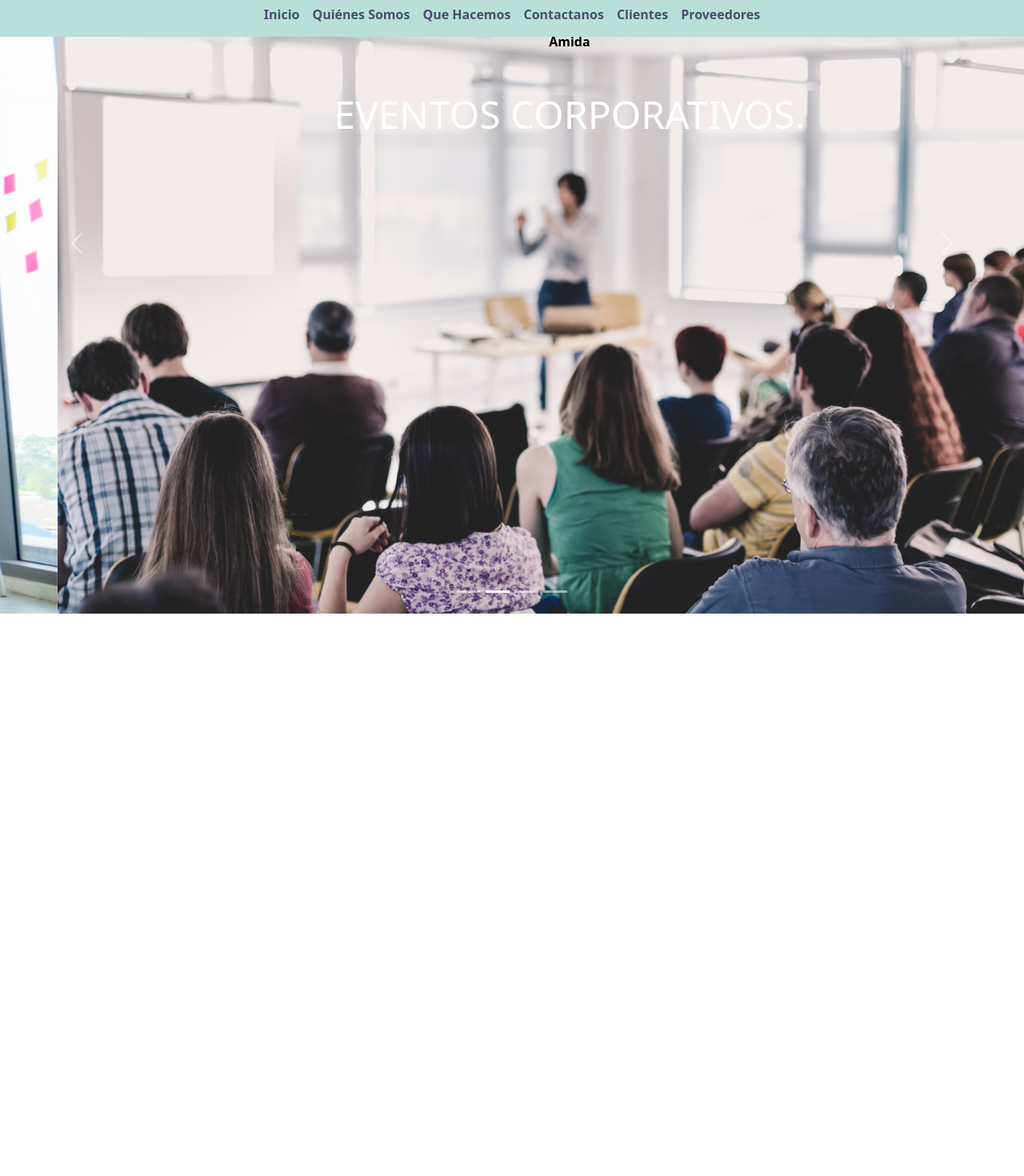
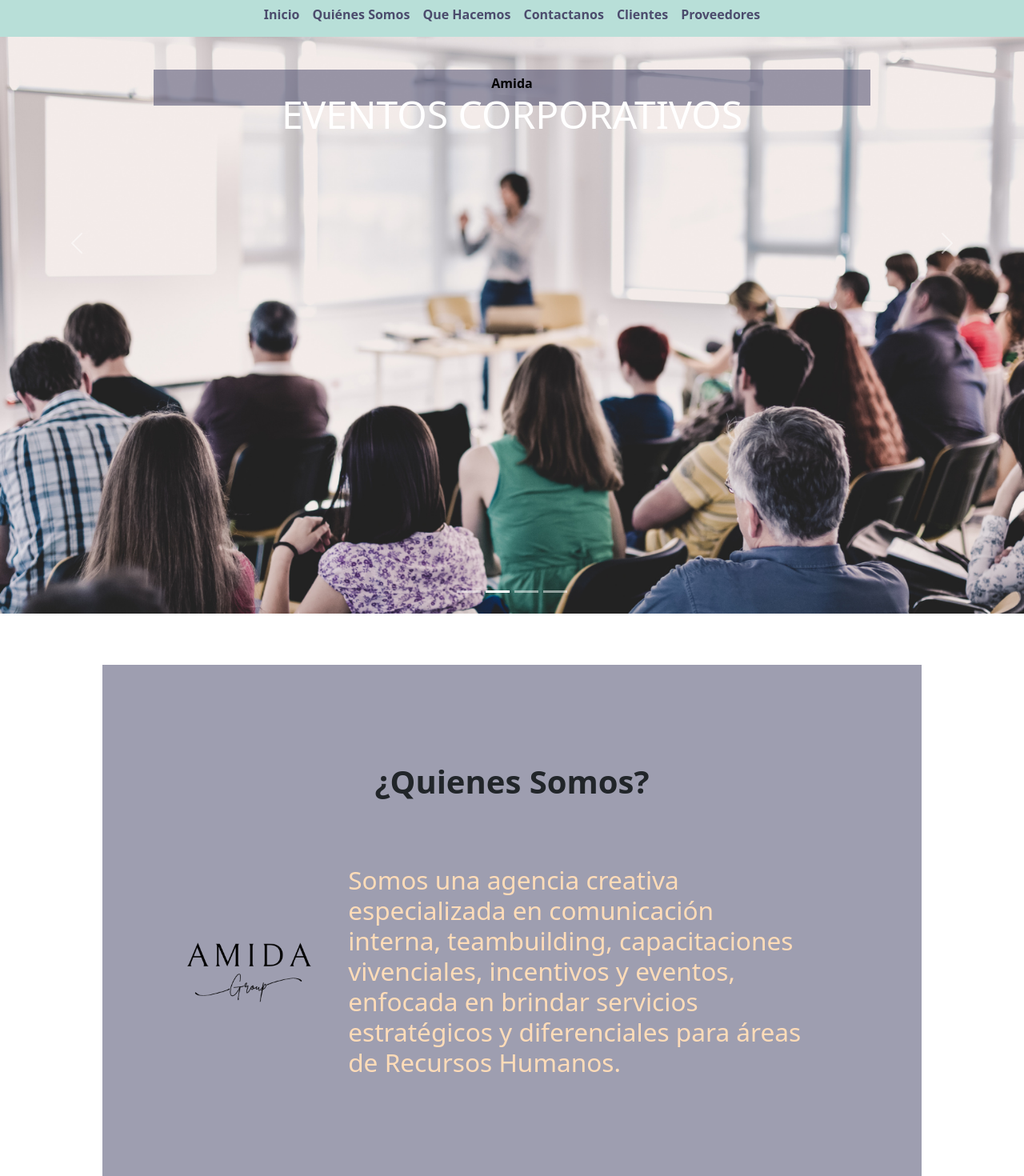
Before and after one commit to franco-buccellato/amida, a React (Create React App) app: page / in a window 1280 px wide. Shown: the part 160-1630 px from the top of the page at 80% size. Before the commit the page ends 927 px from the top, so only its background shows below. Built offline with nearby package versions, Linux system fonts and the light colour scheme.

Commit message:
Background

```diff
--- a/src/App.js
+++ b/src/App.js
@@ -1,16 +1,15 @@
 import './App.css';
 import Encabezado from './componentes/Encabezado/Encabezado';
 import Inicio from './componentes/Inicio/Inicio';
-/*
-import SeccionNosotros from './componentes/SeccionNosotros/SectionNosotros';
-import SeccionServicios from './componentes/SeccionServicios/SeccionServicios';
+import SeccionQuienesSomos from './componentes/SeccionQuienesSomos/SeccionQuienesSomos';
+/* import SeccionServicios from './componentes/SeccionServicios/SeccionServicios';
 import SeccionComoTrabajamos from './componentes/SeccionComoTrabajamos/SeccionComoTrabajamos';
 import SeccionClientes from './componentes/SeccionClientes/SeccionClientes';
-import SeccionContacto from './componentes/SeccionContacto/SeccionContacto';
+import SeccionContacto from './componentes/SeccionContacto/SeccionContacto'; */
 import Background from './componentes/Background/Background';
-import Footer from './componentes/Footer/Footer'; */
-import Desarrollo from './componentes/Desarrollo/Desarrollo';
-
+/* import Footer from './componentes/Footer/Footer'; */
+/* import Desarrollo from './componentes/Desarrollo/Desarrollo';
+ */
 function App() {
   return (
     <div id='inicio'>
@@ -18,15 +17,14 @@ function App() {
 
       <Encabezado/>
       <Inicio/>
-{/*
-      <SeccionNosotros/>
-      <SeccionServicios/>
+      <SeccionQuienesSomos/>
+      {/* <SeccionServicios/>
       <SeccionComoTrabajamos/>
       <SeccionClientes/>
-      <SeccionContacto/>
+      <SeccionContacto/> */}
       <Background/>
-      <Footer/>
-       */}
+      {/* <Footer/> */}
+
     </div>
   );
 }
--- a/src/componentes/Background/Background.css
+++ b/src/componentes/Background/Background.css
@@ -10,7 +10,7 @@
     height: 100vh;
     top: 0;
     left: 0;
-    background: var(--color-1);
+    background: var(--gris-1);
     overflow: hidden;
     z-index: -10;
 }
@@ -29,7 +29,7 @@
 
 
 .background span:nth-child(0) {
-    color: #8b8b8b;
+    color: var(--color-1);
     top: 87%;
     left: 30%;
     animation-duration: 35s;
@@ -38,7 +38,7 @@
     box-shadow: 28vmin 0 4.296710153176225vmin currentColor;
 }
 .background span:nth-child(1) {
-    color: #086c8d;
+    color: var(--color-4);
     top: 51%;
     left: 46%;
     animation-duration: 79s;
@@ -47,7 +47,7 @@
     box-shadow: -28vmin 0 3.994864699700841vmin currentColor;
 }
 .background span:nth-child(2) {
-    color: #086c8d;
+    color: var(--color-4);
     top: 25%;
     left: 66%;
     animation-duration: 142s;
@@ -56,7 +56,7 @@
     box-shadow: 28vmin 0 4.458697815482176vmin currentColor;
 }
 .background span:nth-child(3) {
-    color: #8b8b8b;
+    color: var(--color-1);
     top: 9%;
     left: 8%;
     animation-duration: 93s;
@@ -65,7 +65,7 @@
     box-shadow: 28vmin 0 4.078975481483456vmin currentColor;
 }
 .background span:nth-child(4) {
-    color: #4c82f0;
+    color: var(--color-6);
     top: 32%;
     left: 67%;
     animation-duration: 78s;
@@ -74,7 +74,7 @@
     box-shadow: 28vmin 0 4.062137119459622vmin currentColor;
 }
 .background span:nth-child(5) {
-    color: #4c82f0;
+    color: var(--color-6);
     top: 47%;
     left: 62%;
     animation-duration: 145s;
@@ -83,7 +83,7 @@
     box-shadow: 28vmin 0 3.8500856097198657vmin currentColor;
 }
 .background span:nth-child(6) {
-    color: #4c82f0;
+    color: var(--color-6);
     top: 18%;
     left: 35%;
     animation-duration: 50s;
@@ -92,7 +92,7 @@
     box-shadow: -28vmin 0 3.701809738010023vmin currentColor;
 }
 .background span:nth-child(7) {
-    color: #8b8b8b;
+    color: var(--color-1);
     top: 92%;
     left: 95%;
     animation-duration: 42s;
@@ -101,7 +101,7 @@
     box-shadow: -28vmin 0 3.8137997510307975vmin currentColor;
 }
 .background span:nth-child(8) {
-    color: #4c82f0;
+    color: var(--color-6);
     top: 27%;
     left: 59%;
     animation-duration: 105s;
@@ -110,7 +110,7 @@
     box-shadow: 28vmin 0 4.013016471404977vmin currentColor;
 }
 .background span:nth-child(9) {
-    color: #4c82f0;
+    color: var(--color-6);
     top: 67%;
     left: 68%;
     animation-duration: 49s;
@@ -119,7 +119,7 @@
     box-shadow: -28vmin 0 4.3443046728126085vmin currentColor;
 }
 .background span:nth-child(10) {
-    color: #4c82f0;
+    color: var(--color-6);
     top: 43%;
     left: 80%;
     animation-duration: 147s;
@@ -128,7 +128,7 @@
     box-shadow: 28vmin 0 3.8533173509642964vmin currentColor;
 }
 .background span:nth-child(11) {
-    color: #8b8b8b;
+    color: var(--color-1);
     top: 17%;
     left: 43%;
     animation-duration: 113s;
@@ -137,7 +137,7 @@
     box-shadow: -28vmin 0 4.082801997790696vmin currentColor;
 }
 .background span:nth-child(12) {
-    color: #8b8b8b;
+    color: var(--color-1);
     top: 52%;
     left: 98%;
     animation-duration: 23s;
@@ -146,7 +146,7 @@
     box-shadow: -28vmin 0 4.042614655227822vmin currentColor;
 }
 .background span:nth-child(13) {
-    color: #8b8b8b;
+    color: var(--color-1);
     top: 52%;
     left: 45%;
     animation-duration: 122s;
--- a/src/componentes/Inicio/Inicio.js
+++ b/src/componentes/Inicio/Inicio.js
@@ -17,7 +17,7 @@ function Inicio() {
                 />
                 <Carousel.Caption className="carousel-caption-3">
                     <div className="card-marketing-carousel-caption">
-                        <h3>NUESTRAS EXPERIENCIAS NO TIENEN LÍMITES.</h3>
+                        <h3>NUESTRAS EXPERIENCIAS NO TIENEN LÍMITES</h3>
                         <p>Amida</p>
                     </div>
                 </Carousel.Caption>
@@ -30,7 +30,7 @@ function Inicio() {
                 />
                 <Carousel.Caption className="carousel-caption-3">
                     <div className="card-marketing-carousel-caption">
-                        <h3>EVENTOS CORPORATIVOS.</h3>
+                        <h3>EVENTOS CORPORATIVOS</h3>
                         <p>Amida</p>
                     </div>
                 </Carousel.Caption>
@@ -43,7 +43,7 @@ function Inicio() {
                 />
                 <Carousel.Caption className="carousel-caption-3">
                     <div className="card-marketing-carousel-caption">
-                        <h3>COMUNICACIÓN INTERNA.</h3>
+                        <h3>COMUNICACIÓN INTERNA</h3>
                         <p>Amida</p>
                     </div>
                 </Carousel.Caption>
@@ -56,7 +56,7 @@ function Inicio() {
                 />
                 <Carousel.Caption className="carousel-caption-3">
                     <div className="card-marketing-carousel-caption">
-                        <h3>TEAM BUILDING.</h3>
+                        <h3>TEAM BUILDING</h3>
                         <p>Amida</p>
                     </div>
                 </Carousel.Caption>
--- a/src/componentes/SeccionNosotros/SeccionNosotros.css
+++ b/src/componentes/SeccionQuienesSomos/SeccionQuienesSomos.css
@@ -4,6 +4,10 @@
     align-items: center;
     justify-content: flex-start;
     padding-top: 50px;
+    height: 1000px;
+    width: 80%;
+    margin: 5% 10%;
+    background-color: var(--color-2-1);
 }
 
 .section-nosotros-titulo {
@@ -13,7 +17,7 @@
     margin: 50px 10%;
     display: flex;
     flex-direction: column;
-    align-items: flex-start;
+    align-items: center;
     justify-content: center;
 
     border-bottom: 2mm ridge var(--azul-4);
@@ -40,12 +44,12 @@
     transition-timing-function: linear;
 }
 
-.section-nosotros-descripcion img:hover{
+/* .section-nosotros-descripcion img:hover{
     -moz-transform: rotate(-180deg);
     -o-transform: rotate(-180deg);
     -webkit-transform: rotate(-10deg);
     transform: rotate(-10deg);
-}
+} */
 
 .section-nosotros-descripcion h4 {
     display: flex;
--- /dev/null
+++ b/src/componentes/SeccionQuienesSomos/SeccionQuienesSomos.js
@@ -0,0 +1,39 @@
+import "./SeccionQuienesSomos.css";
+import logoAmida from '../../imagenes/isologotipo.png';
+import animacionFranco from '../../imagenes/franco-buccellato.png';
+import animacionNicolas from '../../imagenes/nicolas-postigo.png';
+import animacionAgustina from '../../imagenes/agustina-franco.png';
+import React from 'react';
+
+function SeccionQuienesSomos() {
+
+    return (
+        <div className="section-nosotros" id="quienes-somos">
+            <div className="section-nosotros-titulo">
+                <h2 className="display-6">¿Quienes Somos?</h2>
+            </div>
+            <div className="section-nosotros-descripcion">
+                <img src={logoAmida}></img>
+                <h4 className="display-6-configurado">Somos una agencia creativa especializada en comunicación interna, teambuilding, capacitaciones vivenciales, incentivos y eventos, enfocada en brindar servicios estratégicos y diferenciales para áreas de Recursos Humanos.</h4>
+            </div>
+{/*             <div className="section-nosotros-container-cards-1">
+                <div className="section-nosotros-card-1">
+                    <img src={animacionFranco} alt="Imagen Franco Buccellato"></img>
+                    <h5>Belen Blanco</h5>
+                    <h6>Fundadora</h6>
+                </div>
+                <div className="section-nosotros-card-1-descripcion">
+                    <span>- Técnico Informático.</span>
+                    <span>- Estudiante de Ingeniería en Sistemas de Información.</span>
+                    <span>- Desarrollador Frontend.</span>
+                    <span>- Desarrollador RPA.</span>
+                    <span>- Coordinador de Proyectos.</span>
+                    <span>- Analista Funcional.</span>
+                    <span>- Team Leader.</span>
+                </div>
+            </div> */}
+        </div>
+    );
+}
+
+export default SeccionQuienesSomos;
--- a/src/index.css
+++ b/src/index.css
@@ -14,6 +14,7 @@ code {
 
 :root {
   --color-1: #B8DFD8;
+  --color-1-1: #B8DFD88a;
   --color-2: #4C4C6D;
   --color-2-1: #4c4c6d8a;
   --color-3: #FFDCB8;
```
Also changed, not shown: src/componentes/SeccionNosotros/SectionNosotros.js (deleted, +0 -67 lines).
